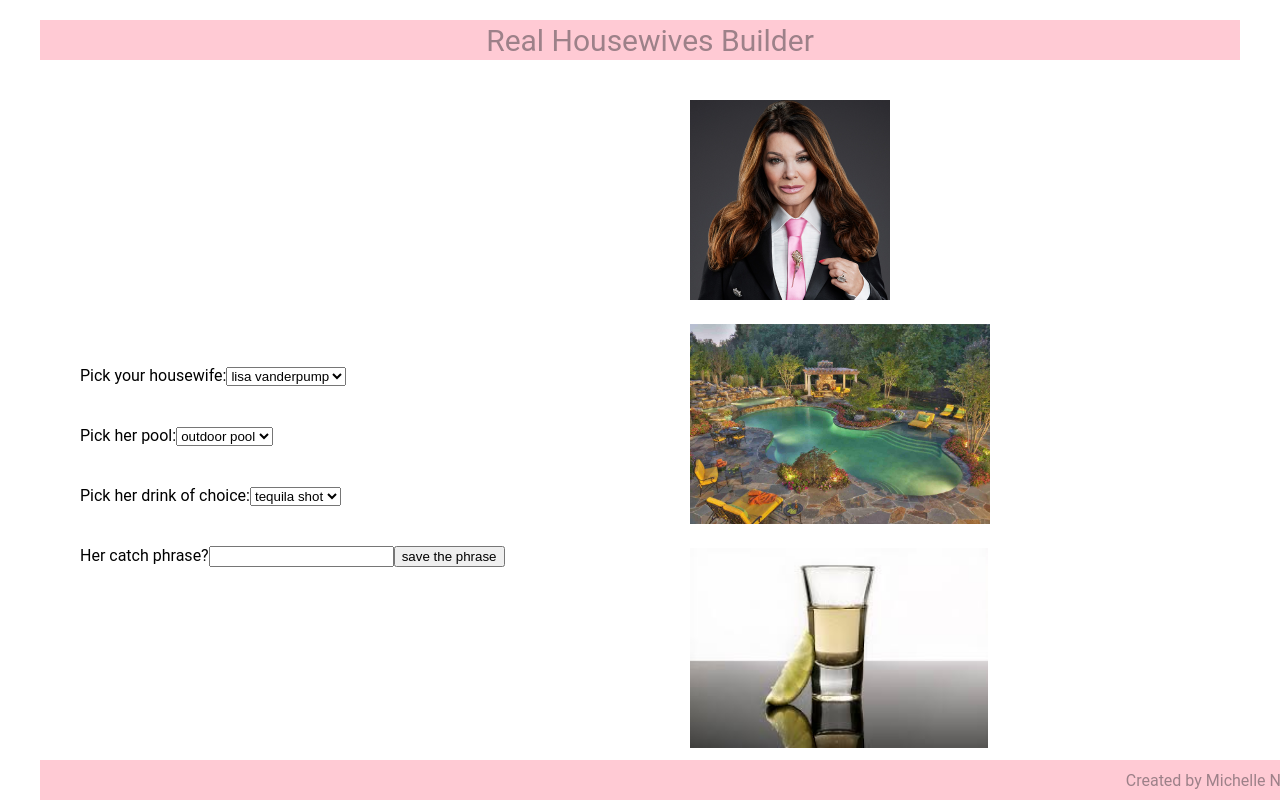
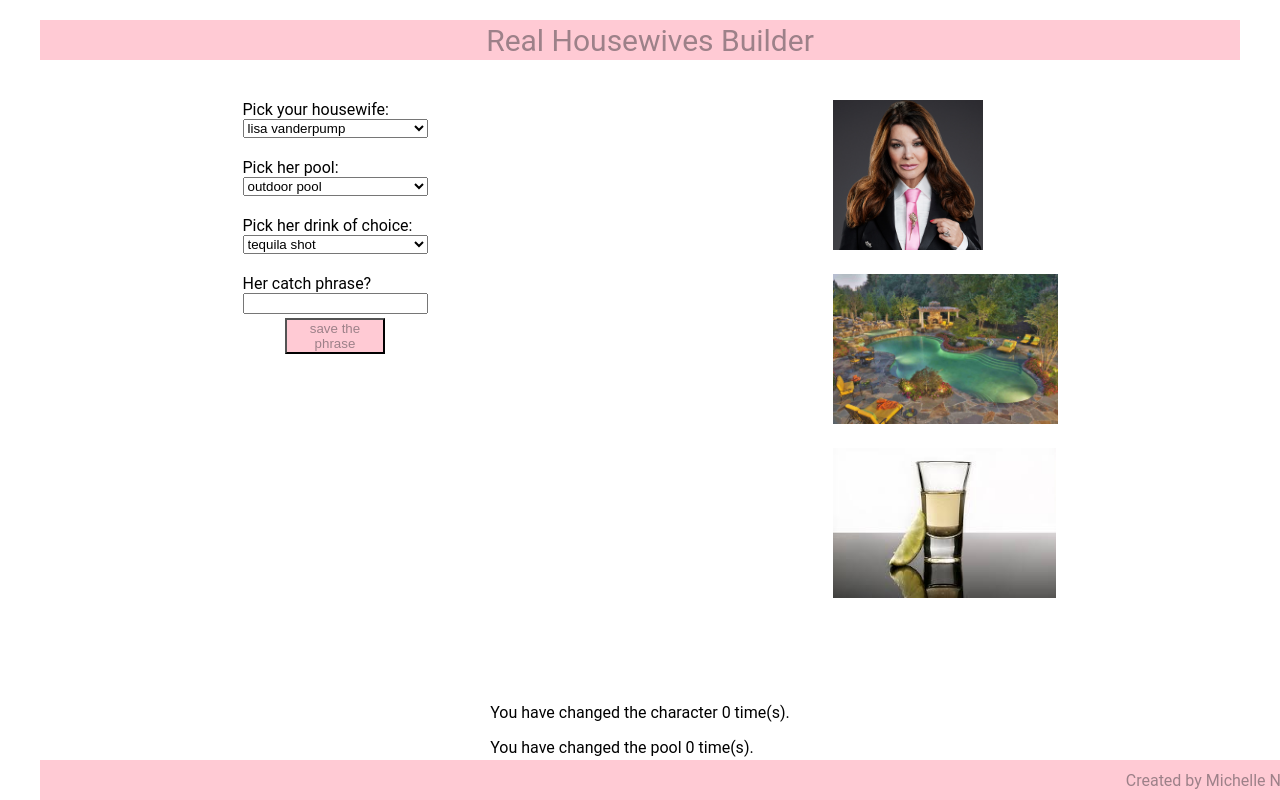
Before and after one commit to michellerenehey/react-character-designer, a React (Create React App) app: page / in a window 1280 px wide. Shown: the top 800 px of the page. Built offline with nearby package versions, Linux system fonts and the light colour scheme.

Commit message:
added photo of cast to stats page

```diff
--- a/src/components/Displayer/Displayer.css
+++ b/src/components/Displayer/Displayer.css
@@ -2,6 +2,7 @@
   grid-column: 2/3;
   grid-row: 1/2;
 }
+
 img {
-  height: 200px;
+  height: 150px;
 }
--- a/src/components/Displayer/Displayer.js
+++ b/src/components/Displayer/Displayer.js
@@ -13,7 +13,7 @@
         <img src={`${process.env.PUBLIC_URL}/images/${drink}.jpeg`} />
       </div>
       <div>
-        <p style={{ color: 'green', fontSize: '100px' }}>{phrase}</p>
+        <p style={{ color: '#9d8189', fontSize: '25px' }}>{phrase}</p>
       </div>
     </div>
   );
--- a/src/components/Selector/Selector.css
+++ b/src/components/Selector/Selector.css
@@ -1,10 +1,6 @@
 .selector {
-  /* grid-area: selector; */
   grid-column: 1/2;
   grid-row: 1/2;
-  display: flex;
-  flex-direction: column;
-  justify-content: center;
 }
 
 div {
@@ -12,6 +8,14 @@
 }
 
 .choices {
-  justify-content: center;
-  align-items: center;
+  display: flex;
+  flex-direction: column;
 }
+
+button {
+  width: 100px;
+  background-color: var(--color3);
+  color: var(--color5);
+  align-self: center;
+  margin: 4px;
+}
--- a/src/components/Stats/Stats.js
+++ b/src/components/Stats/Stats.js
@@ -1,4 +1,5 @@
 import './Stats.css';
+import cast from '../../cast.png';
 
 export default function Stats({ headCount, poolCount, drinkCount, phraseList }) {
   return (
@@ -9,9 +10,12 @@
       <div>
         Your catchphrases are:
         {phraseList.map((elem) => (
-          <p key={elem}>{elem}</p>
+          <p key={elem} style={{ color: '#9d8189' }}>
+            {elem}
+          </p>
         ))}
       </div>
+      <img src={cast} />
     </div>
   );
 }
--- a/src/views/Home/Home.css
+++ b/src/views/Home/Home.css
@@ -2,10 +2,6 @@
   display: grid;
   grid-template-columns: 1fr 1fr;
   grid-template-rows: 1fr 0.5fr;
-  /* grid-template-areas:
-    'selector displayer'
-    'stats stats'; */
   grid-gap: 20px;
-  justify-content: center;
-  align-items: center;
+  justify-items: center;
 }
```
Also changed, not shown: src/cast.png (added).
